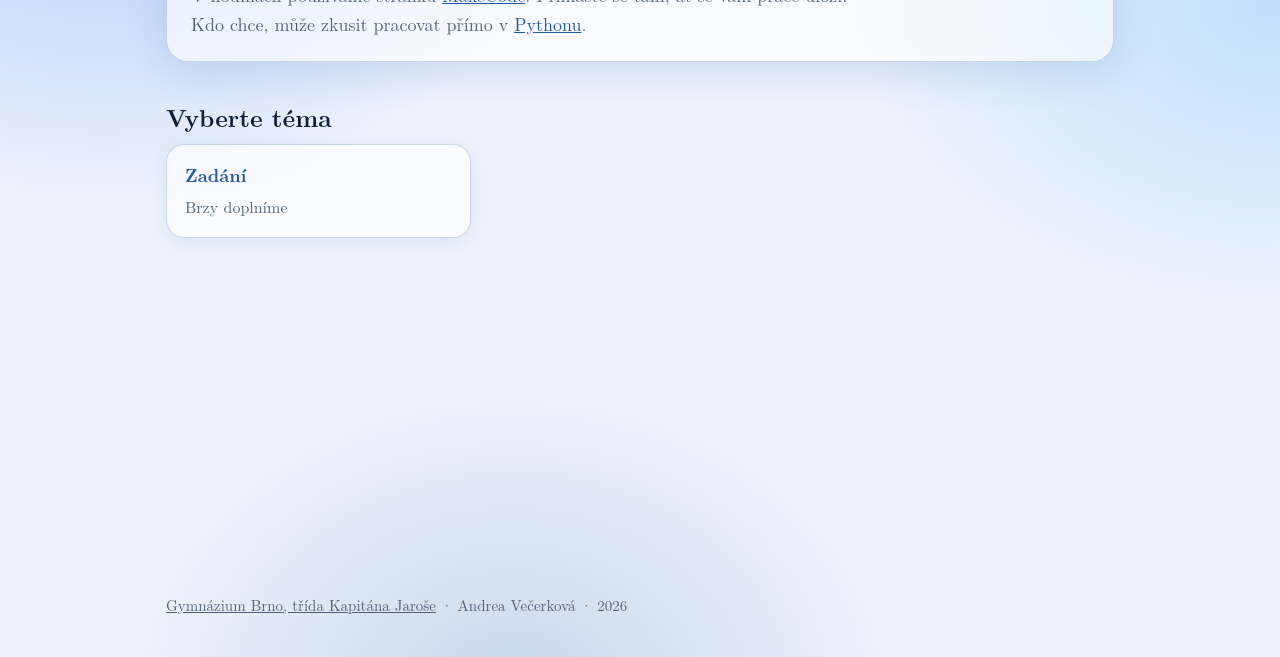
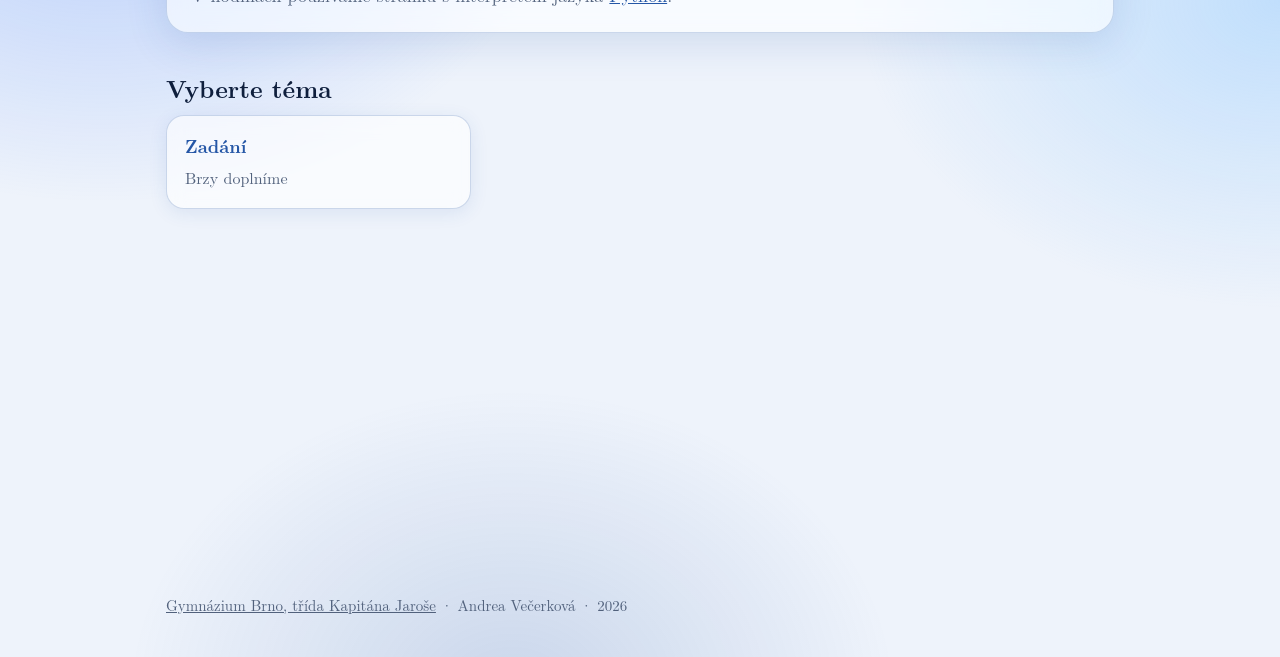
Before and after one commit to andreavecerkova/jaroska, a plain HTML site: page kvarta/microbit_kvarta.html in a window 1280 px wide. Shown: the part 143-800 px from the top of the page. Drawn offline with Linux system fonts and the light colour scheme; a web font is replaced by a local one.

Commit message:
Update microbit_kvarta.html

```diff
--- a/kvarta/microbit_kvarta.html
+++ b/kvarta/microbit_kvarta.html
@@ -94,7 +94,7 @@ footer a:hover{color:var(--acc)}
     <button id="theme" type="button" aria-label="Toggle light/dark mode"></button>
   </div>
   <h1>Micro:bit (kvarta)</h1>
-  <p class="sub">V hodinách používáme stránku <a href="https://makecode.microbit.org/" target="_blank" rel="noopener">MakeCode</a>. Přihlaste se tam, ať se vám práce uloží. Kdo chce, může zkusit pracovat přímo v <a href="https://python.microbit.org/v/3" target="_blank" rel="noopener">Pythonu</a>.</p>
+  <p class="sub">V hodinách používáme stránku s interpretem jazyka <a href="https://python.microbit.org/v/3" target="_blank" rel="noopener">Python</a>.</p>
 </header>
 
 <section>
```
